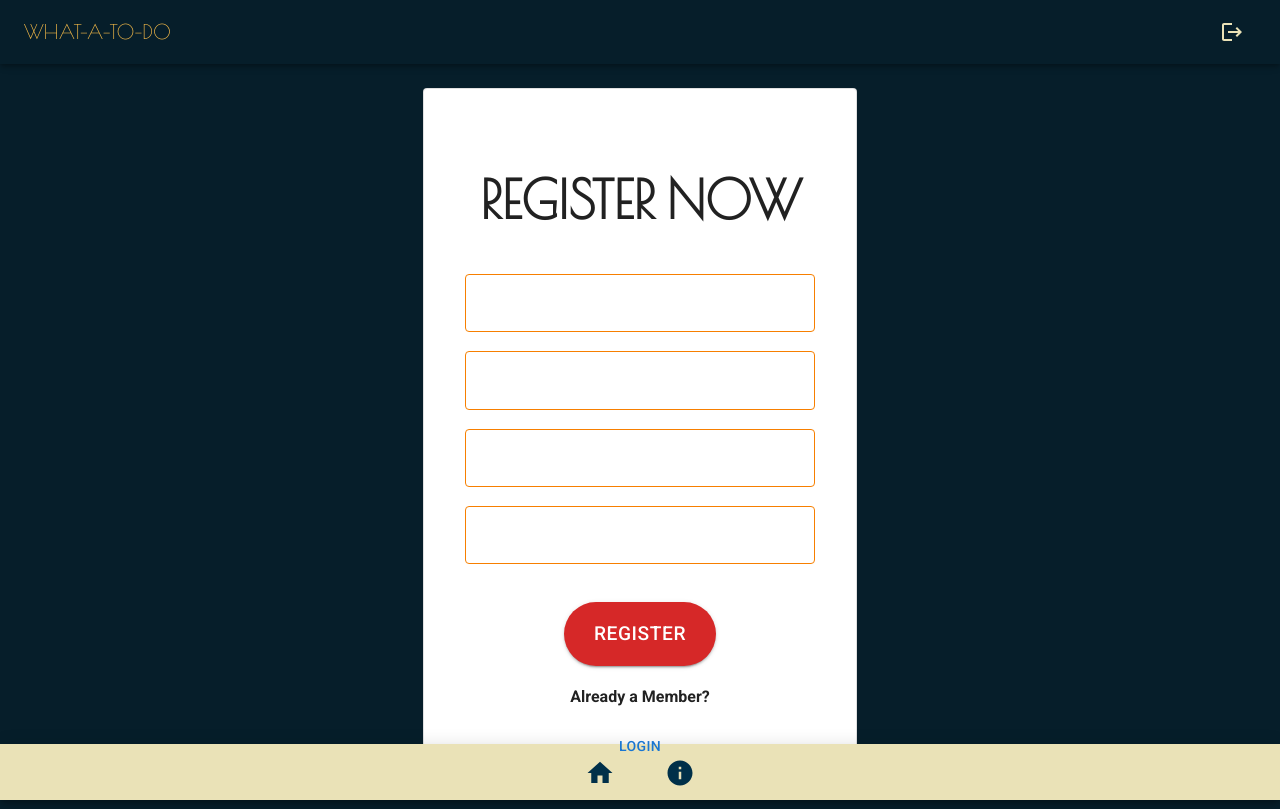
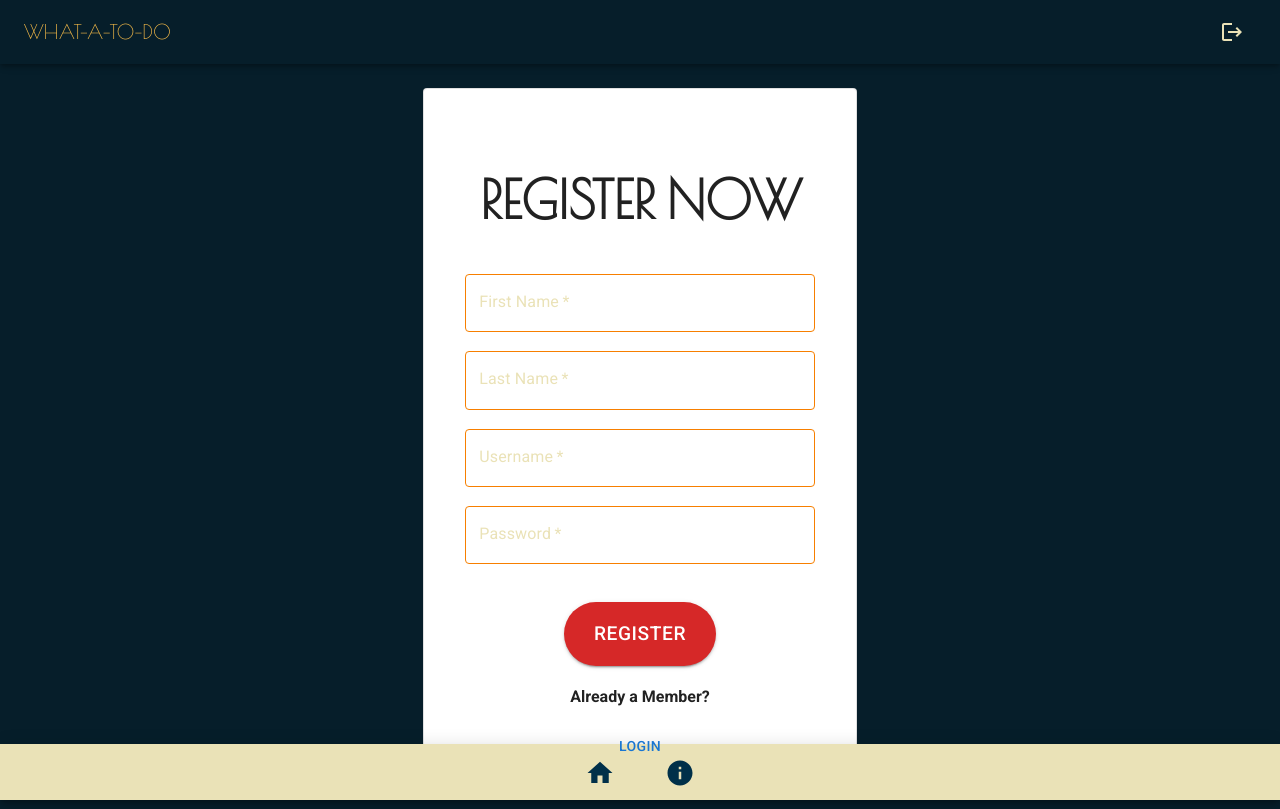
Before and after one commit to ParansKay/PrimeSoloProject2021, a React (Create React App) app: page /user#/home in a window 1280 px wide. Built offline with nearby package versions, Linux system fonts and the light colour scheme; no server answers.

Commit message:
registration form font colors updated

```diff
--- a/src/components/RegisterForm/RegisterForm.jsx
+++ b/src/components/RegisterForm/RegisterForm.jsx
@@ -30,7 +30,7 @@ import styled from "styled-components";
 // HINT: If I ever forget how to make this work, going to the Material UI website helped me understand Custom CSS with MUI
 const StyledTextField = styled(TextField)({
     '& label.Mui-focused': { //this changes the input label color AFTER it has been selected
-      color: 'white',
+      color: '#eae2b7',
     },
     '& .MuiInput-underline:after': { //this changes the border color AFTER we've input text
       borderBottomColor: 'white',
@@ -48,10 +48,10 @@ const StyledTextField = styled(TextField)({
       },
     },
    ' & .MuiInputBase-root': { //this changes the color of the input text
-      color: 'white',
+      color: '#eae2b7',
     },
     '& .MuiFormLabel-root': { //this changes the color of the input label at it's default state
-      color: 'white',
+      color: '#eae2b7',
     },
   })
 ;
```
